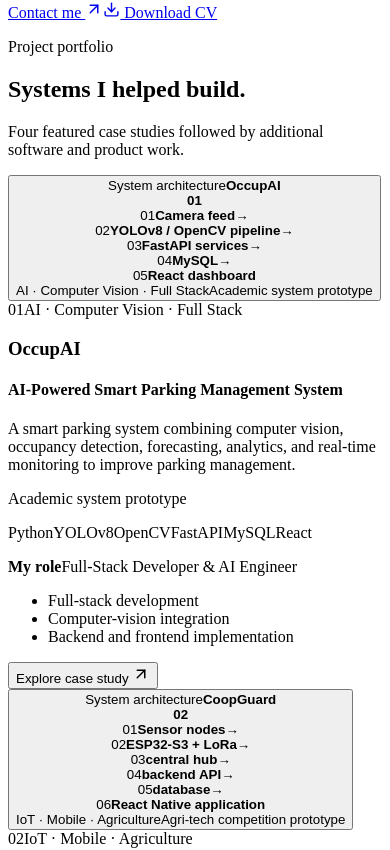
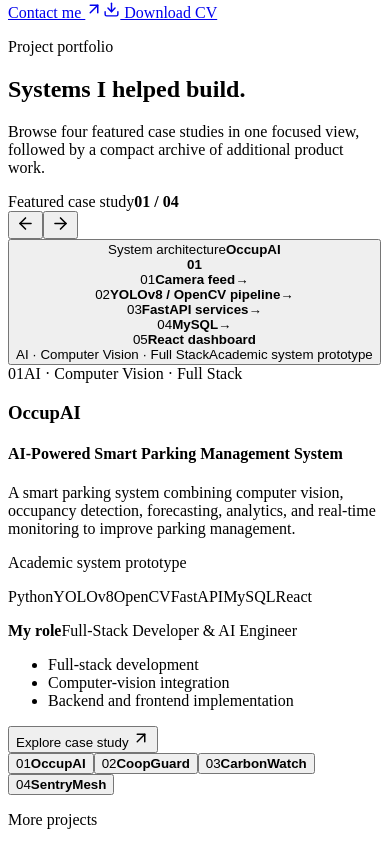
Before and after one commit to Poyyy414/Personal-Portfolio, a React (Vite) app: page / in a window 390 px wide. Shown: the part 2799-3649 px from the top of the page. Built offline with nearby package versions, Linux system fonts and the light colour scheme; the HTML template or start-up script is replaced by a standard one; a web font is replaced by a local one.

Commit message:
Add focused project carousel

```diff
--- a/src/components/Projects.tsx
+++ b/src/components/Projects.tsx
@@ -1,17 +1,59 @@
-import { ArrowUpRight } from 'lucide-react'
+import { useRef, useState, type CSSProperties } from 'react'
+import { ArrowLeft, ArrowRight, ArrowUpRight } from 'lucide-react'
 import { additionalProjects, projects, type Project } from '../data/portfolio'
 import { ProjectVisual } from './ProjectVisual'
 import { Reveal } from './Reveal'
 import { SectionHeading } from './SectionHeading'
 
 export function Projects({ onSelect }: { onSelect: (project: Project) => void }) {
+  const [activeProject, setActiveProject] = useState(0)
+  const touchStart = useRef<number | null>(null)
+  const project = projects[activeProject]
+
+  const showProject = (index: number) => {
+    setActiveProject((index + projects.length) % projects.length)
+  }
+
+  const handleTouchEnd = (endX: number) => {
+    if (touchStart.current === null) return
+    const distance = touchStart.current - endX
+    touchStart.current = null
+
+    if (Math.abs(distance) < 50) return
+    showProject(activeProject + (distance > 0 ? 1 : -1))
+  }
+
   return (
     <section id="projects" className="section projects">
       <div className="container">
-        <SectionHeading eyebrow="Project portfolio" title="Systems I helped build." description="Four featured case studies followed by additional software and product work." />
-        <div className="project-list">
-          {projects.map((project, index) => (
-            <Reveal key={project.name} className={`project-row ${index % 2 ? 'project-reverse' : ''}`}>
+        <SectionHeading eyebrow="Project portfolio" title="Systems I helped build." description="Browse four featured case studies in one focused view, followed by a compact archive of additional product work." />
+        <div
+          className="project-carousel"
+          style={{ '--project-accent': project.color } as CSSProperties}
+          role="region"
+          aria-roledescription="carousel"
+          aria-label="Featured project case studies"
+          tabIndex={0}
+          onKeyDown={(event) => {
+            if (event.key === 'ArrowLeft') showProject(activeProject - 1)
+            if (event.key === 'ArrowRight') showProject(activeProject + 1)
+          }}
+          onTouchStart={(event) => { touchStart.current = event.changedTouches[0].clientX }}
+          onTouchEnd={(event) => handleTouchEnd(event.changedTouches[0].clientX)}
+        >
+          <div className="project-carousel-head">
+            <div className="project-carousel-status" aria-live="polite" aria-atomic="true">
+              <span>Featured case study</span>
+              <strong>{String(activeProject + 1).padStart(2, '0')} / {String(projects.length).padStart(2, '0')}</strong>
+            </div>
+            <div className="project-carousel-controls">
+              <button type="button" onClick={() => showProject(activeProject - 1)} aria-label="Show previous project"><ArrowLeft size={19} /></button>
+              <button type="button" onClick={() => showProject(activeProject + 1)} aria-label="Show next project"><ArrowRight size={19} /></button>
+            </div>
+          </div>
+
+          <div className="project-carousel-slide" key={project.name} aria-label={`${project.name}, slide ${activeProject + 1} of ${projects.length}`}>
+            <div className="project-row">
               <button className="visual-button" onClick={() => onSelect(project)} aria-label={`View ${project.name} case study`}><ProjectVisual project={project} /></button>
               <div className="project-copy">
                 <div className="project-meta"><span>{project.number}</span><span>{project.category}</span></div>
@@ -22,8 +64,24 @@
                 <ul className="project-contributions">{project.contributions.map(item => <li key={item}>{item}</li>)}</ul>
                 <button className="text-link" onClick={() => onSelect(project)}>Explore case study <ArrowUpRight size={18} /></button>
               </div>
-            </Reveal>
-          ))}
+            </div>
+          </div>
+
+          <div className="project-carousel-nav" role="tablist" aria-label="Choose a featured project">
+            {projects.map((item, index) => (
+              <button
+                type="button"
+                role="tab"
+                aria-selected={index === activeProject}
+                className={index === activeProject ? 'is-active' : ''}
+                onClick={() => showProject(index)}
+                key={item.name}
+              >
+                <span>{item.number}</span>
+                <strong>{item.name}</strong>
+              </button>
+            ))}
+          </div>
         </div>
         <div className="project-archive" aria-labelledby="project-archive-title">
           <div className="project-archive-heading">
--- a/src/styles.css
+++ b/src/styles.css
@@ -117,10 +117,18 @@
 .info-grid dd { margin: 0; font-size: 12px; line-height: 1.5; }
 
 .projects { background: #0d100e; }
-.project-list { display: flex; flex-direction: column; gap: 112px; }
+.project-carousel { padding: 22px; border: 1px solid var(--line); background: linear-gradient(145deg, color-mix(in srgb, var(--project-accent) 7%, transparent), transparent 35%), rgba(8, 11, 9, .55); outline: none; transition: border-color .3s; }
+.project-carousel:focus-visible { border-color: color-mix(in srgb, var(--project-accent) 70%, white); box-shadow: 0 0 0 3px color-mix(in srgb, var(--project-accent) 12%, transparent); }
+.project-carousel-head { display: flex; align-items: center; justify-content: space-between; gap: 24px; padding: 0 0 22px; border-bottom: 1px solid var(--line); }
+.project-carousel-status { display: flex; align-items: center; gap: 18px; font-family: var(--font-mono); text-transform: uppercase; letter-spacing: .1em; }
+.project-carousel-status span { color: var(--muted); font-size: 9px; }
+.project-carousel-status strong { color: var(--project-accent); font-size: 11px; font-weight: 500; }
+.project-carousel-controls { display: flex; gap: 8px; }
+.project-carousel-controls button { width: 44px; height: 44px; display: grid; place-items: center; border: 1px solid var(--line); color: var(--ink); background: transparent; cursor: pointer; transition: color .2s, background .2s, border-color .2s; }
+.project-carousel-controls button:hover { color: var(--bg); border-color: var(--project-accent); background: var(--project-accent); }
+.project-carousel-slide { padding: 38px 12px 34px; animation: project-slide-in .45s cubic-bezier(.22, 1, .36, 1); }
+@keyframes project-slide-in { from { opacity: 0; transform: translateX(18px); } to { opacity: 1; transform: translateX(0); } }
 .project-row { display: grid; grid-template-columns: minmax(0, 1.3fr) minmax(320px, .7fr); gap: 7vw; align-items: center; }
-.project-reverse { grid-template-columns: minmax(320px, .7fr) minmax(0, 1.3fr); }
-.project-reverse .visual-button { order: 2; }
 .visual-button { width: 100%; padding: 0; border: 0; text-align: left; background: transparent; cursor: pointer; }
 .project-visual { position: relative; min-height: 480px; display: flex; flex-direction: column; padding: 34px; overflow: hidden; color: #e8ece8; background: color-mix(in srgb, var(--project-accent) 10%, #101512); border: 1px solid color-mix(in srgb, var(--project-accent) 35%, transparent); transition: transform .5s cubic-bezier(.22,1,.36,1), border-color .3s; }
 .visual-button:hover .project-visual { transform: scale(.985); border-color: var(--project-accent); }
@@ -151,7 +159,14 @@
 .project-contributions li { position: relative; padding-left: 17px; color: #c1c8c2; font-size: 12px; }
 .project-contributions li::before { content: '↗'; position: absolute; left: 0; color: var(--accent); }
 .text-link { display: inline-flex; align-items: center; gap: 10px; margin-top: 16px; padding: 8px 0; border: 0; border-bottom: 1px solid var(--accent); color: var(--ink); background: transparent; font-size: 12px; font-weight: 700; cursor: pointer; }
-.project-archive { margin-top: 128px; padding-top: 72px; border-top: 1px solid var(--line); }
+.project-carousel-nav { display: grid; grid-template-columns: repeat(4, 1fr); border-top: 1px solid var(--line); }
+.project-carousel-nav button { position: relative; display: grid; grid-template-columns: auto 1fr; gap: 11px; align-items: center; min-width: 0; padding: 18px 16px 2px; border: 0; color: var(--muted); text-align: left; background: transparent; cursor: pointer; }
+.project-carousel-nav button::before { content: ''; position: absolute; top: -1px; right: 8px; left: 8px; height: 2px; background: var(--project-accent); transform: scaleX(0); transform-origin: left; transition: transform .25s; }
+.project-carousel-nav button:hover, .project-carousel-nav button.is-active { color: var(--ink); }
+.project-carousel-nav button.is-active::before { transform: scaleX(1); }
+.project-carousel-nav span { color: var(--project-accent); font: 400 9px var(--font-mono); }
+.project-carousel-nav strong { overflow: hidden; font-size: 11px; font-weight: 600; text-overflow: ellipsis; white-space: nowrap; }
+.project-archive { margin-top: 92px; padding-top: 72px; border-top: 1px solid var(--line); }
 .project-archive-heading { display: grid; grid-template-columns: 1fr minmax(280px, 480px); gap: 64px; align-items: end; margin-bottom: 42px; }
 .project-archive-heading .eyebrow { display: flex; align-items: center; gap: 12px; margin: 0 0 16px; color: var(--accent); font: 400 10px var(--font-mono); text-transform: uppercase; letter-spacing: .14em; }
 .project-archive-heading h3 { margin: 0; font-size: clamp(32px, 4vw, 58px); line-height: 1; letter-spacing: -.055em; }
@@ -290,8 +305,7 @@
   .hero-inner { grid-template-columns: 1fr 315px; gap: 4vw; }
   .hero h1 { font-size: clamp(66px, 9.2vw, 110px); }
   .service-grid { grid-template-columns: repeat(2, 1fr); }
-  .project-row, .project-reverse { grid-template-columns: 1.15fr .85fr; gap: 4vw; }
-  .project-reverse { grid-template-columns: .85fr 1.15fr; }
+  .project-row { grid-template-columns: 1.15fr .85fr; gap: 4vw; }
   .project-visual { min-height: 440px; }
   .architecture-flow { grid-template-columns: repeat(2, 1fr); }
   .project-archive-grid { grid-template-columns: repeat(2, 1fr); }
@@ -323,9 +337,12 @@
   .section-heading { grid-template-columns: 1fr; gap: 25px; margin-bottom: 48px; }
   .section-heading .eyebrow { margin: 0; }
   .about-layout { grid-template-columns: 1fr; gap: 48px; }
-  .project-list { gap: 76px; }
-  .project-row, .project-reverse { display: flex; flex-direction: column; align-items: stretch; gap: 38px; }
-  .project-reverse .visual-button { order: 0; }
+  .project-carousel { padding: 18px; }
+  .project-carousel-slide { padding: 28px 0 30px; }
+  .project-row { display: flex; flex-direction: column; align-items: stretch; gap: 38px; }
+  .project-carousel-nav { grid-template-columns: repeat(2, 1fr); gap: 1px; background: var(--line); border-top: 0; }
+  .project-carousel-nav button { padding: 15px; background: #0d100e; }
+  .project-carousel-nav button::before { right: 0; left: 0; }
   .project-visual { min-height: 420px; }
   .project-archive { margin-top: 88px; padding-top: 56px; }
   .project-archive-heading { grid-template-columns: 1fr; gap: 22px; }
@@ -356,6 +373,12 @@
   .info-grid { grid-template-columns: 1fr; }
   .info-grid div:nth-child(even) { padding-left: 0; border-left: 0; }
   .project-visual { min-height: 390px; padding: 22px; }
+  .project-carousel { padding: 14px; }
+  .project-carousel-status { gap: 10px; }
+  .project-carousel-status span { max-width: 80px; line-height: 1.35; }
+  .project-carousel-controls button { width: 40px; height: 40px; }
+  .project-carousel-nav { grid-template-columns: 1fr 1fr; }
+  .project-carousel-nav button { grid-template-columns: 1fr; gap: 4px; }
   .architecture-top strong { font-size: 20px; }
   .architecture-flow { grid-template-columns: 1fr 1fr; gap: 10px; padding: 24px 0; }
   .architecture-step { min-height: 80px; padding: 12px; }
```
